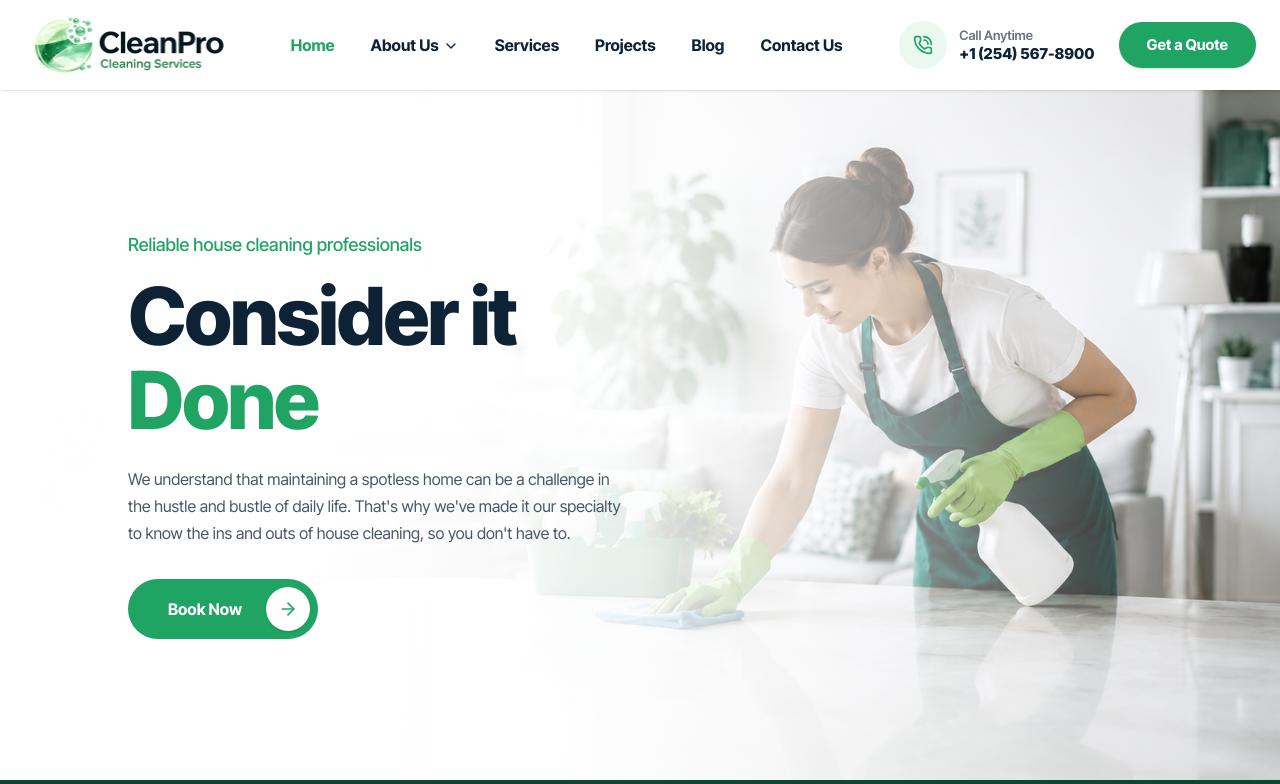
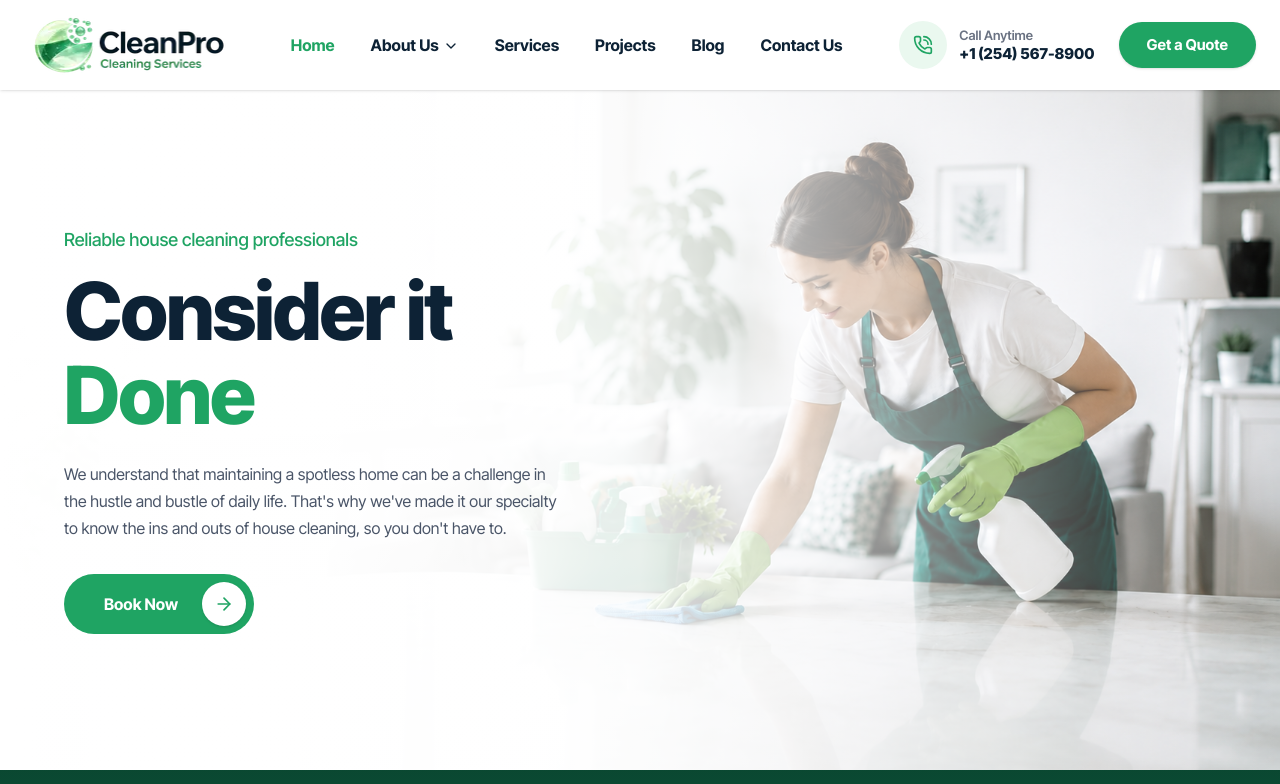
Before and after one commit to rahulguptacss/layout, a Next.js app: page / in a window 1280 px wide. Shown: the top 784 px of the page. Built offline with nearby package versions, Linux system fonts and the light colour scheme.

Commit message:
update pages

```diff
--- a/app/components/footer/page.tsx
+++ b/app/components/footer/page.tsx
@@ -183,7 +183,9 @@ export default function Footer() {
                     className="border-t border-[#3a3a3a] mt-12"
                 >
                     <div className="py-6 flex flex-col-reverse md:flex-row justify-between items-center gap-4">
-                        <p className="text-[#999] text-[15px] text-center md:text-left mt-4 md:mt-0" dangerouslySetInnerHTML={{ __html: footer.copyright.replace('CleanPro', '<span class="text-white font-bold">CleanPro</span>').replace('Cssfounder', '<span class="text-[#16A361] font-bold">Cssfounder</span>') }} />
+                        <p className="text-[#999] text-[15px] text-center md:text-left mt-4 md:mt-0">
+                            Copyright © 2026. All rights reserved. Powered by <a href="https://lestow.com/" target="_blank" rel="noopener noreferrer" className="text-[#16A361] hover:text-white transition-colors font-bold">Lestow</a>
+                        </p>
                         <div className="flex items-center flex-wrap justify-center gap-4 md:gap-6">
                             {footer.footerLinks.map((item) => (
                                 <Link key={item.label} href={item.href} className="text-[#999] text-[15px] hover:text-[#16A361] transition-colors whitespace-nowrap">
--- a/app/components/hero/page.tsx
+++ b/app/components/hero/page.tsx
@@ -28,7 +28,7 @@ export default function Hero() {
 
     return (
         <section
-            className="relative bg-cover bg-center bg-no-repeat h-[calc(100vh-110px)] min-h-[600px] max-h-[850px] flex items-center overflow-hidden"
+            className="relative bg-cover bg-center bg-no-repeat h-[calc(100vh-120px)] min-h-[600px] max-h-[800px] flex items-center overflow-hidden"
             style={{
                 backgroundImage: `url('${hero.backgroundImage}')`,
             }}
@@ -37,7 +37,7 @@ export default function Hero() {
             <div className="absolute inset-0 bg-gradient-to-r from-white via-white/90 to-transparent"></div>
 
             {/* Content */}
-            <div className="relative z-10 max-w-[1320px] mx-auto w-full px-5 md:px-12 lg:px-24 xl:px-32">
+            <div className="relative z-10 max-w-[1320px] mx-auto w-full px-5 md:px-8 lg:px-12 xl:px-16">
                 <motion.div
                     className="max-w-[600px]"
                     variants={containerVariants}
```
